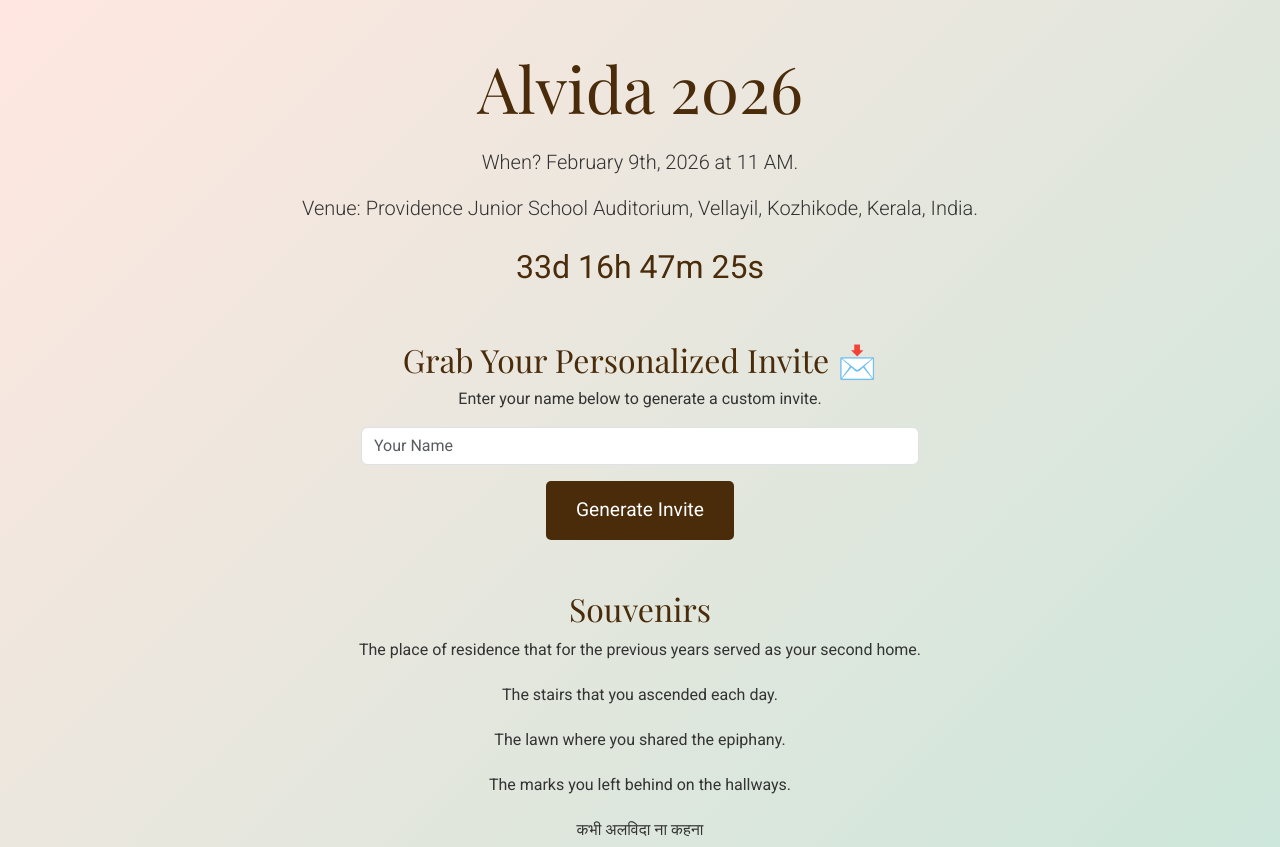
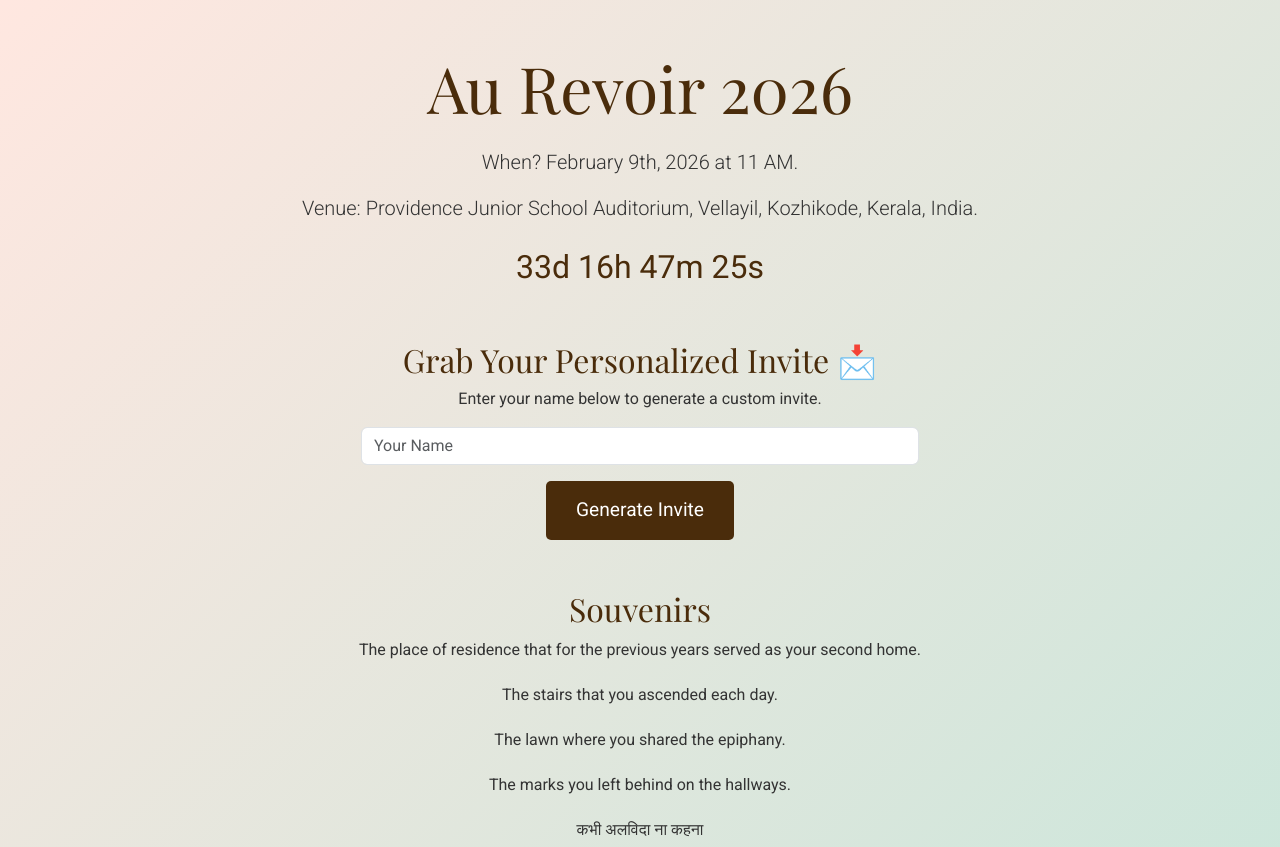
Before and after one commit to krishnatheerthaB/farewell, a plain HTML site: page index.html in a window 1280 px wide. Shown: the top 847 px of the page. Drawn offline with nearby package versions, Linux system fonts and the light colour scheme.

Commit message:
Update index.html

```diff
--- a/index.html
+++ b/index.html
@@ -107,7 +107,7 @@
 </head>
 <body onload="startCountdown()">
     <div class="container hero section">
-        <h1>Alvida 2026</h1>
+        <h1>Au Revoir 2026</h1>
         <p class="lead">When? February 9th, 2026 at 11 AM.</p>
         <p class="lead">Venue: Providence Junior School Auditorium, Vellayil, Kozhikode, Kerala, India.</p>
         <div id="countdown"></div>
```
